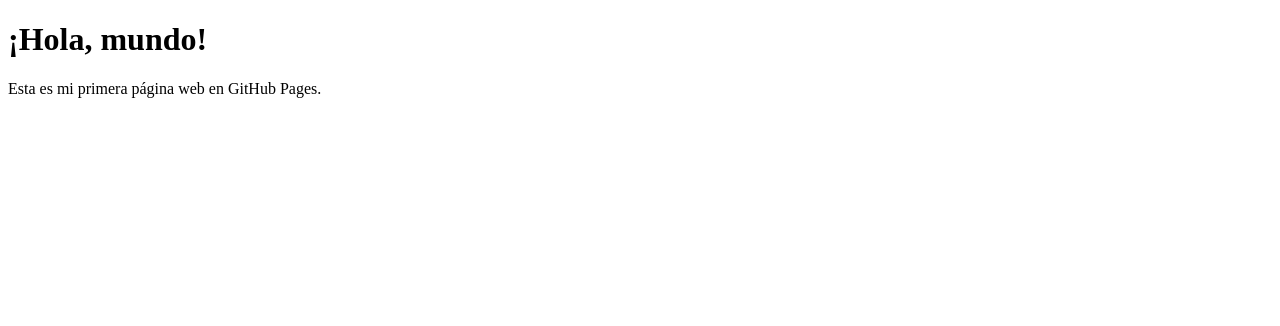
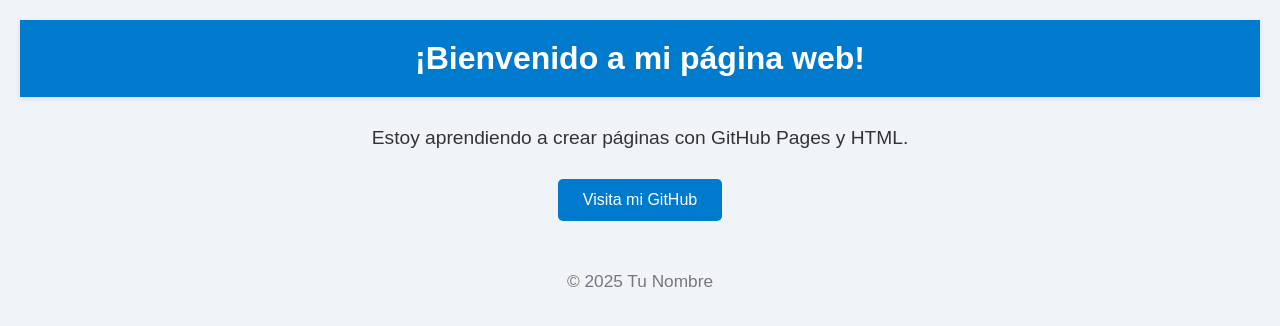
Before and after one commit to fiuTech/fiuTech1.github.io, a plain HTML site: page index.html in a window 1280 px wide. Drawn offline with Linux system fonts and the light colour scheme.

Commit message:
Update index.html

```diff
--- a/index.html
+++ b/index.html
@@ -1,12 +1,64 @@
 <!DOCTYPE html>
 <html lang="es">
 <head>
-    <meta charset="UTF-8">
-    <meta name="viewport" content="width=device-width, initial-scale=1.0">
-    <title>Mi Página Web</title>
+  <meta charset="UTF-8" />
+  <meta name="viewport" content="width=device-width, initial-scale=1" />
+  <title>Mi Página Web</title>
+  <style>
+    body {
+      font-family: Arial, sans-serif;
+      background: #f0f4f8;
+      color: #333;
+      margin: 0;
+      padding: 20px;
+      text-align: center;
+    }
+    header {
+      background-color: #007acc;
+      color: white;
+      padding: 20px 0;
+      margin-bottom: 30px;
+      box-shadow: 0 2px 5px rgba(0,0,0,0.1);
+    }
+    h1 {
+      margin: 0;
+    }
+    p {
+      font-size: 1.2em;
+      margin: 10px 0 30px 0;
+    }
+    a.button {
+      display: inline-block;
+      padding: 12px 25px;
+      background-color: #007acc;
+      color: white;
+      text-decoration: none;
+      border-radius: 5px;
+      transition: background-color 0.3s ease;
+    }
+    a.button:hover {
+      background-color: #005f99;
+    }
+    footer {
+      margin-top: 50px;
+      font-size: 0.9em;
+      color: #777;
+    }
+  </style>
 </head>
 <body>
-    <h1>¡Hola, mundo!</h1>
-    <p>Esta es mi primera página web en GitHub Pages.</p>
+
+  <header>
+    <h1>¡Bienvenido a mi página web!</h1>
+  </header>
+
+  <p>Estoy aprendiendo a crear páginas con GitHub Pages y HTML.</p>
+
+  <a href="https://github.com/tu-usuario" target="_blank" class="button">Visita mi GitHub</a>
+
+  <footer>
+    <p>© 2025 Tu Nombre</p>
+  </footer>
+
 </body>
 </html>
```
